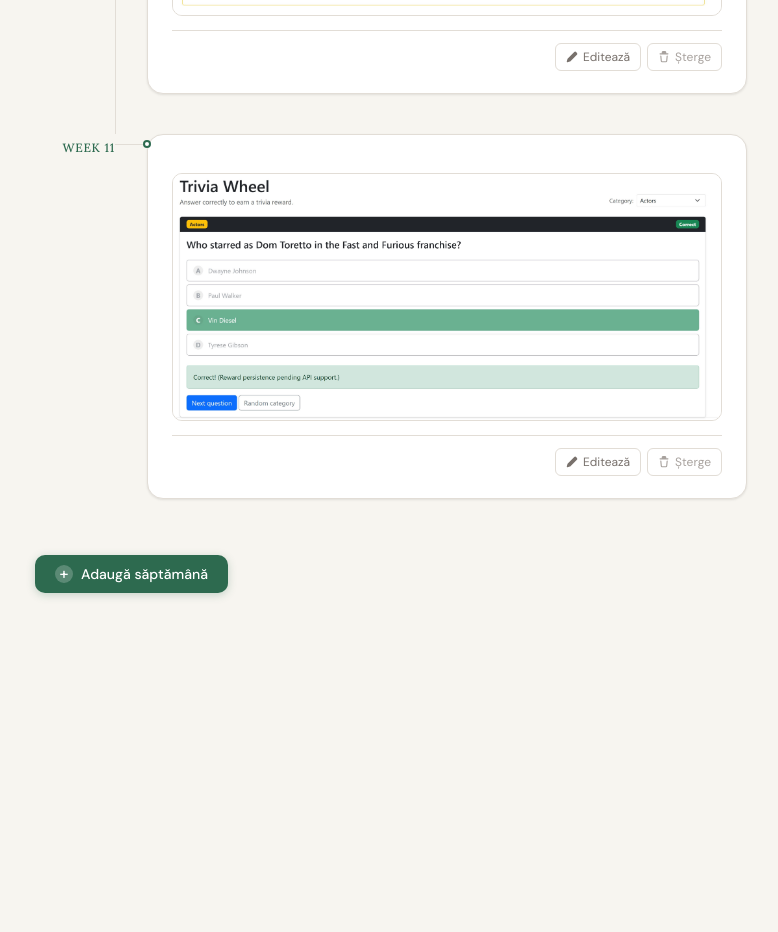
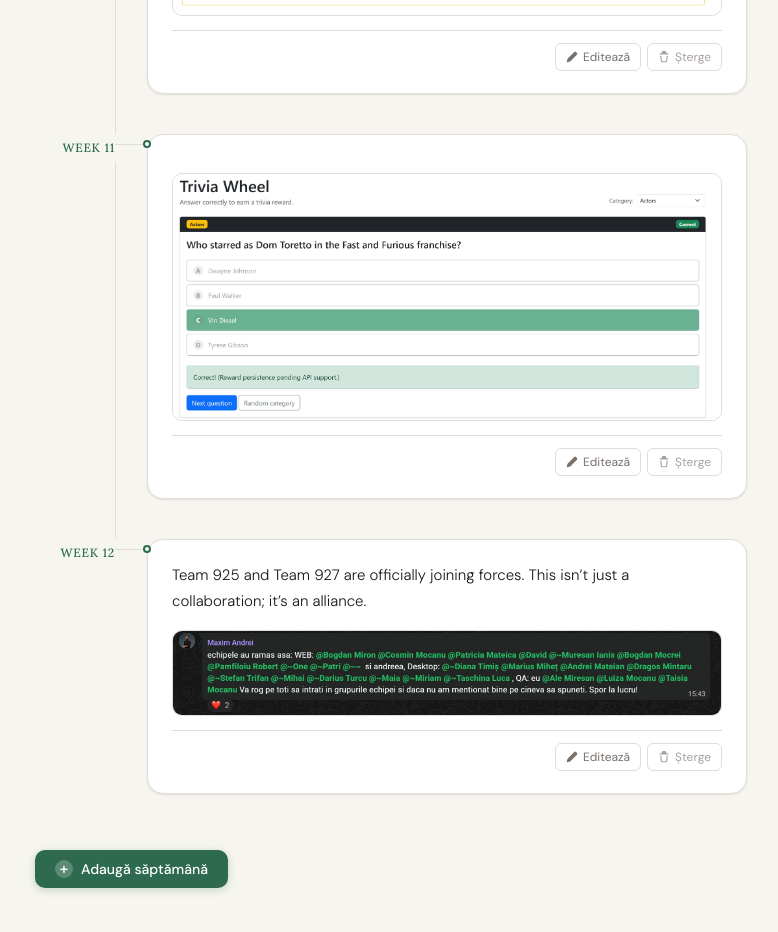
Before and after one commit to David-Mal/ISS-Blog2026, a React (Vite) app: page / in a window 1280 px wide. Shown: the part 6780-7712 px from the top of the page, without its empty margins (249-1027 px from the left). Before the commit the page ends 7469 px from the top, so only its background shows below. Built offline with nearby package versions, Linux system fonts and the light colour scheme.

Commit message:
alta adaugire

```diff
--- a/src/App.jsx
+++ b/src/App.jsx
@@ -163,9 +163,18 @@
       '',
     image: "/w11_3.JPG",
   },
+
+  {
+    id: 16,
+    weekNum: 12,
+    label: 'Week 12',
+    content:
+      'Team 925 and Team 927 are officially joining forces. This isn\’t just a collaboration; it\’s an alliance.',
+    image: "/w12_1.JPG",
+  },
 ]
 
-const STORAGE_KEY = 'iss-blog-weeks-v8'
+const STORAGE_KEY = 'iss-blog-weeks-v9'
 
 function loadWeeks() {
   try {
```
Also changed, not shown: public/w12_1.JPG (added).
